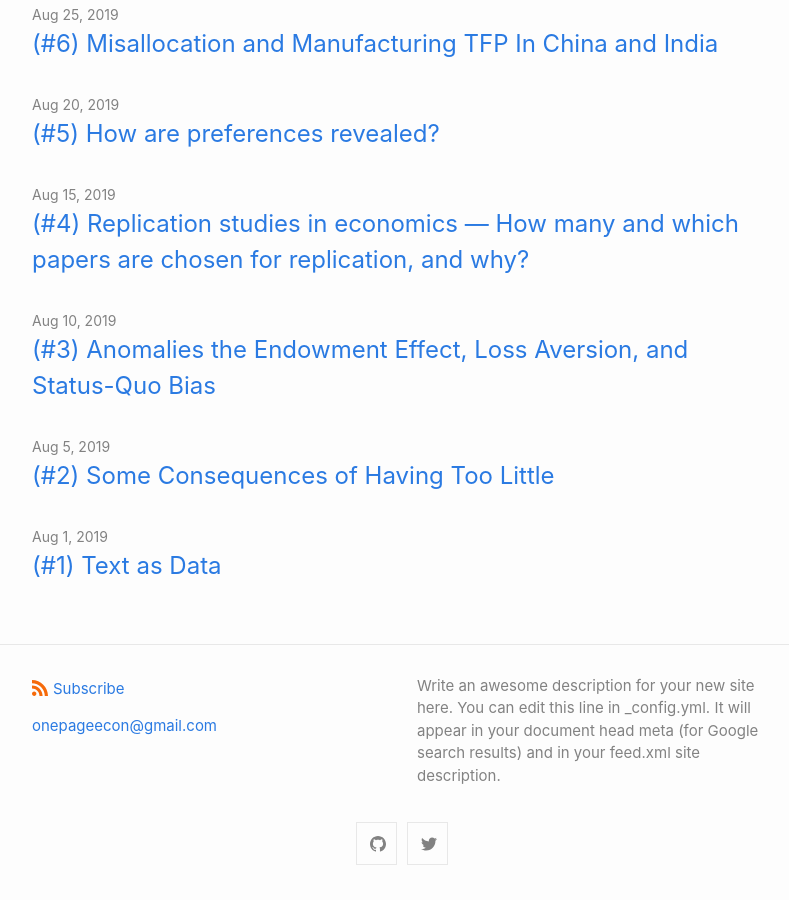
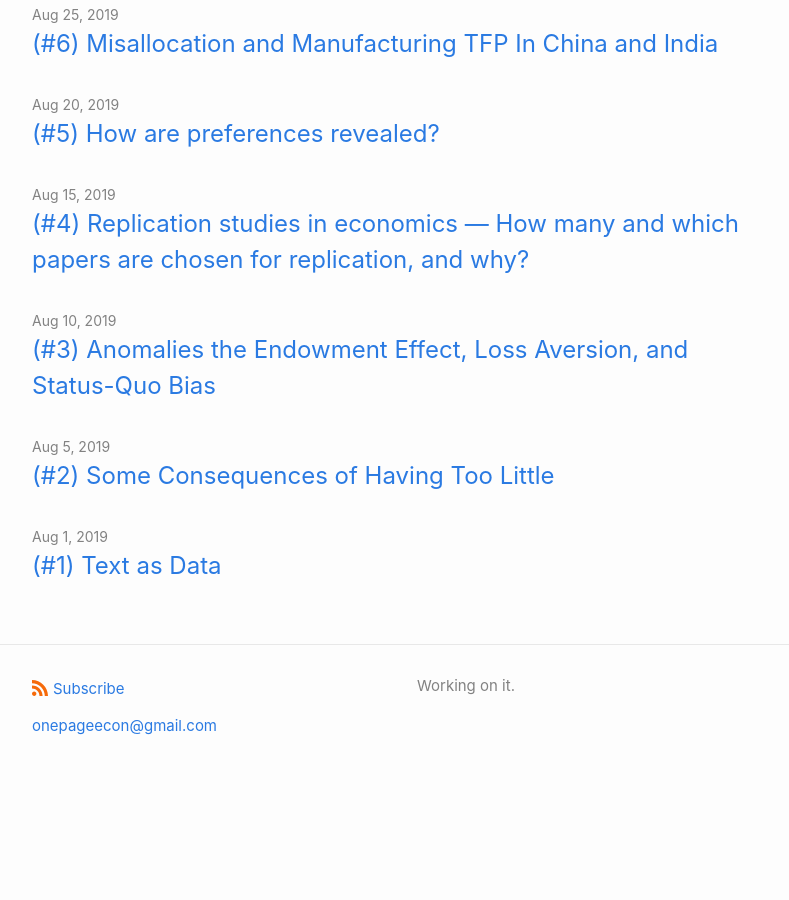
Before and after one commit to jjgecon/jjgecon.github.io, a Jekyll site: the page built from index.md, in a window 1280 px wide and 900 px high, scrolled down 1962 px. Shown: the whole window, without its empty margins (238-1027 px from the left). Built offline with Jekyll 4.4.1, drawn with Linux system fonts in a browser that asks for light colours; after the commit the page ends 2760 px from its top, so only the background shows below that.

Commit message:
almost done

```diff
--- a/_config.yml
+++ b/_config.yml
@@ -3,9 +3,7 @@
   name:
   email: onepageecon@gmail.com
 description: > # this means to ignore newlines until "show_excerpts:"
-  Write an awesome description for your new site here. You can edit this
-  line in _config.yml. It will appear in your document head meta (for
-  Google search results) and in your feed.xml site description.
+  Working on it.
 
 show_excerpts: false # set to true to show excerpts on the homepage
 
@@ -16,8 +14,8 @@
 
   # generate social links in footer
   social_links:
-    twitter: jekyllrb
-    github:  jekyll
+    # twitter: jekyllrb
+    # github:  jekyll
     # devto: jekyll
     # dribbble: jekyll
     # facebook: jekyll
```
